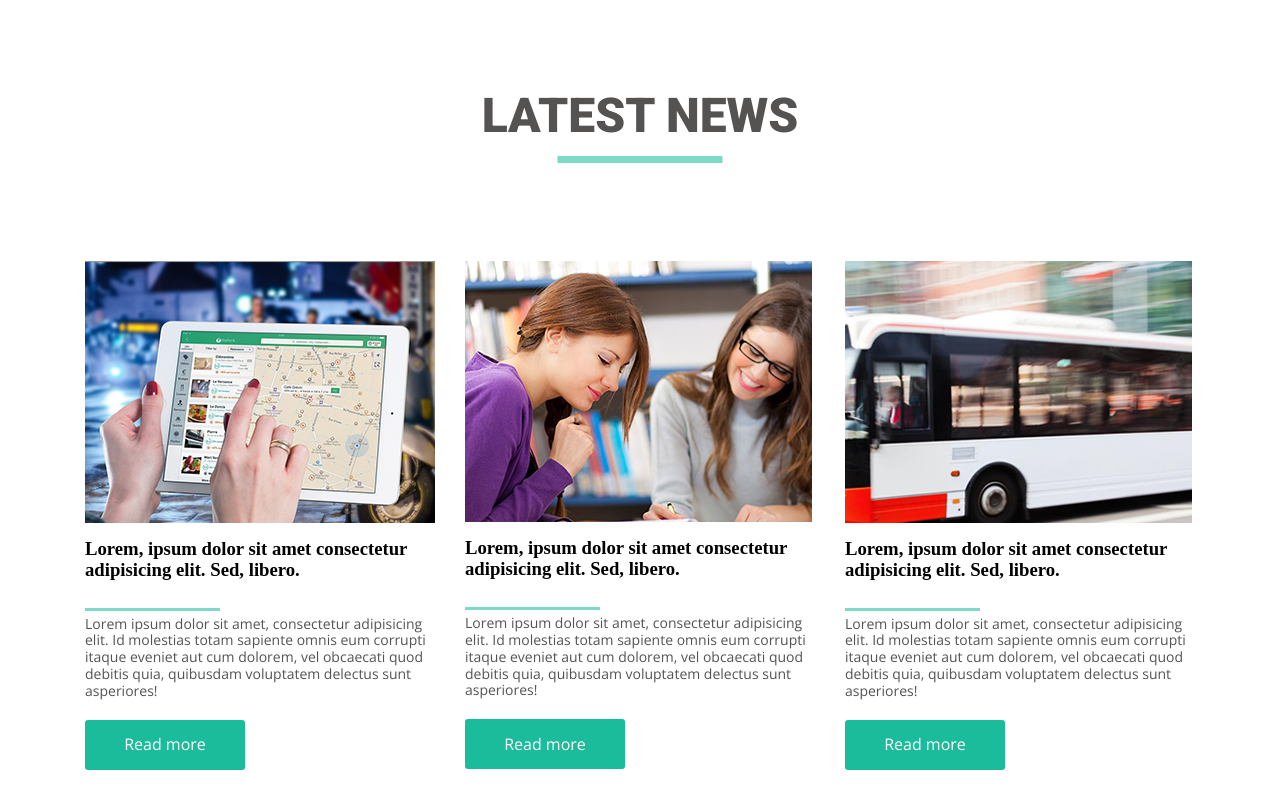
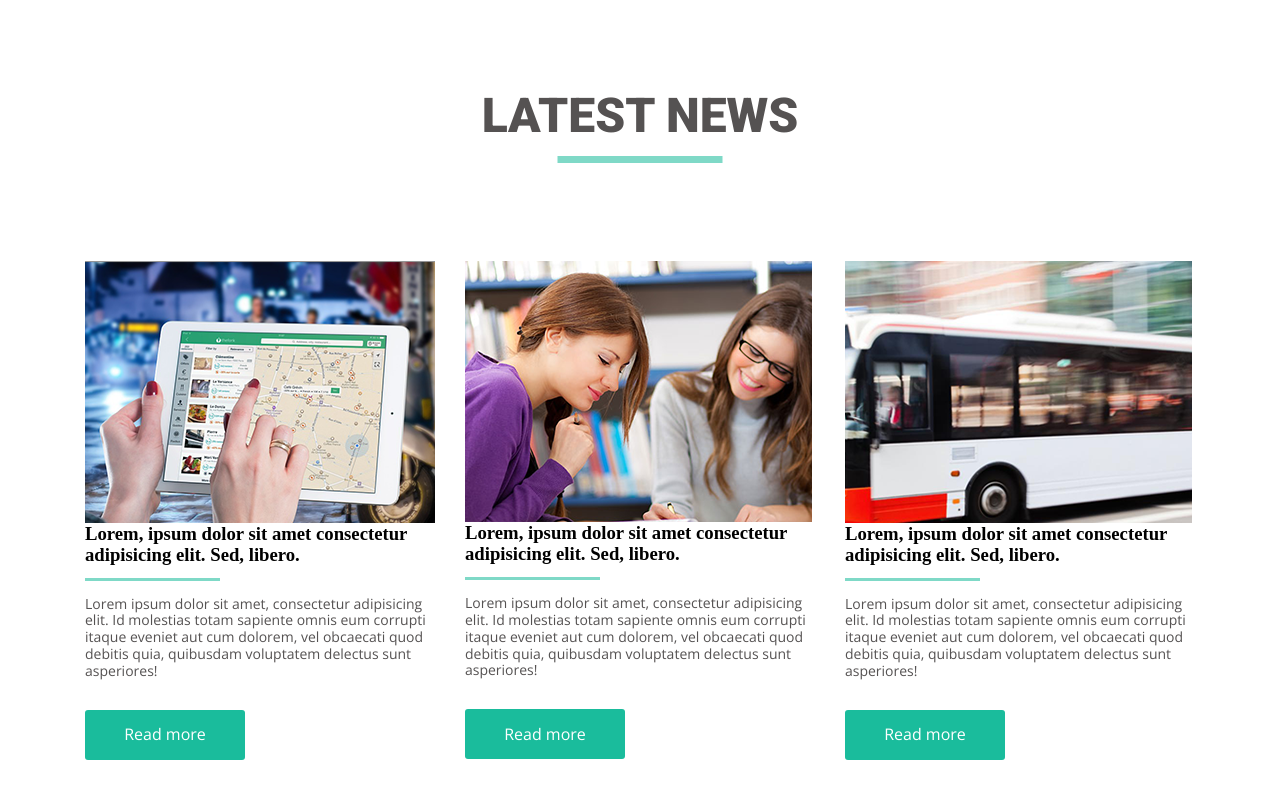
Before and after one commit to KonstantinEm/goit-markup-hw-04-blog, a plain HTML site: page index.html in a window 1280 px wide. Shown: the part 1103-1911 px from the top of the page. Drawn offline with nearby package versions, Linux system fonts and the light colour scheme.

Commit message:
fixed-again

```diff
--- a/css/styles.css
+++ b/css/styles.css
@@ -27,7 +27,6 @@ body {
   font-family: var(--title-font-family);
   font-weight: 900;
   text-transform: uppercase;
-
 }
 .logo:hover {
   color: var(--hover-focus-color);
@@ -127,6 +126,7 @@ body {
   text-decoration: none;
   list-style-type: none;
 }
+
 .shop-item:not(:nth-child(4n)) {
   margin-right: 30px;
 }
@@ -134,17 +134,20 @@ body {
   margin-bottom: 0;
 }
 .name-cost {
-
   text-decoration: none;
 }
-.shop-item-sign:hover .price{
-  var(--button-color);
+
+.name-cost:hover .shop-item-sign {
+  background-color: var(--hover-focus-color);
+}
+.name-cost:hover .price {
+  background-color: var(--button-color);
 }
 .item-description {
   background-color: var(--shop-item-sign-color);
 }
 .shop-item-sign {
-  background-color: var(--shop-item-sign-color) ;
+  background-color: var(--shop-item-sign-color);
   display: flex;
   margin: 0;
   font-size: 18px;
@@ -162,20 +165,20 @@ img {
   display: block;
   max-width: 100%;
   height: auto;
-  }
-.shop-item-sign:hover
-.price {
+}
+.shop-item-sign:hover .price {
   background-color: var(--button-color);
 }
 
-.shop-item-sign:focus
-.price {
+.shop-item-sign:focus .price {
   background-color: var(--button-color);
 }
 .shop-item-sign:hover {
   background-color: var(--hover-focus-color);
 }
-
+.shop-item-sign:focus {
+  background-color: var(--button-color);
+}
 .price {
   display: flex;
   justify-content: center;
@@ -194,14 +197,6 @@ img {
   background-color: var(--button-color);
 }
 p {
-  margin: 0;
-  font-size: 14px;
-  line-height: 1.2;
-  color: var(--main-color);
-  font-family: var(--main-font-faimily);
-  width: 347px;
-  padding-top: 20px;
-  padding-bottom: 20px;
 }
 img {
   display: block;
@@ -209,7 +204,9 @@ img {
   height: auto;
 }
 /* BLOG */
-
+.blog-section {
+  padding-bottom: 45px;
+}
 
 .blog {
   display: flex;
@@ -217,7 +214,6 @@ img {
   list-style-type: none;
   padding: 0;
   margin: 0;
-  margin-bottom: 45px;
 }
 .blog-article {
   display: flex;
@@ -232,8 +228,8 @@ img {
 .article-title {
   margin: 0;
   position: relative;
-  padding-top: 15px;
-  padding-bottom: 15px;
+
+  margin-bottom: 30px;
 }
 
 .article-title::after {
@@ -244,6 +240,15 @@ img {
   width: 135px;
   bottom: -15px;
   left: 0;
+}
+.paragraph {
+  margin: 0;
+  margin-bottom: 30px;
+  font-size: 14px;
+  line-height: 1.2;
+  color: var(--main-color);
+  font-family: var(--main-font-faimily);
+  width: 347px;
 }
 .read-more-link {
   text-decoration: none;
```
